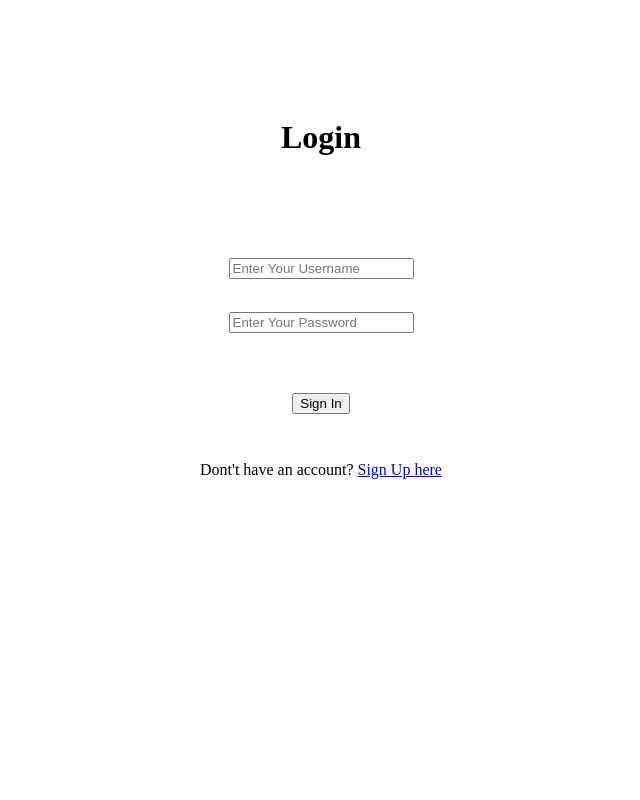
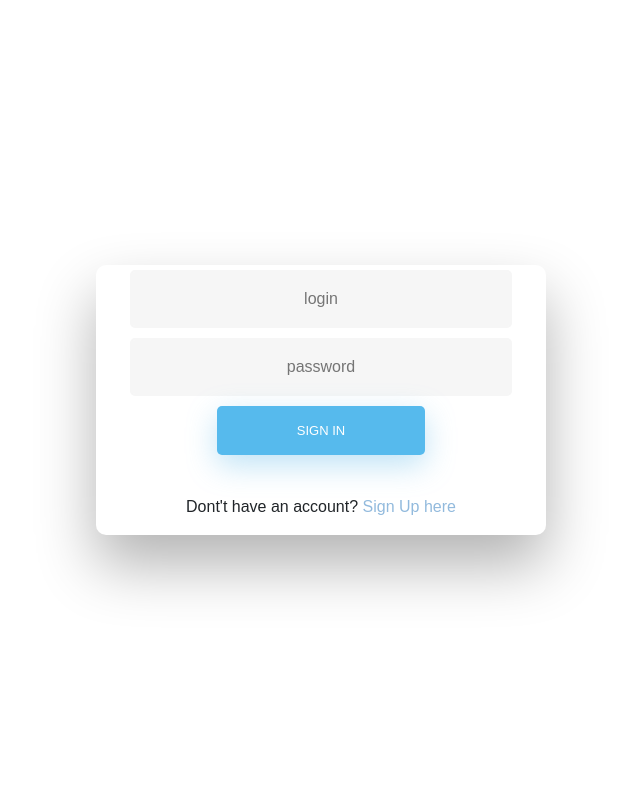
Before and after one commit to omkargokhale2001/music_database, a Flask app: page /login in a window 1280 px wide. Shown: the whole page, without its empty margins (319-959 px from the left). Run offline with Flask 2, Linux system fonts and the light colour scheme; parts of the project's set-up code (start-up, migrations or seed data) failed here and were passed over; some libraries are stand-ins or nearby versions.

Commit message:
Fixed Search bars, navbars and colour scheme

```diff
--- a/app.py
+++ b/app.py
@@ -27,7 +27,9 @@
 
 @app.route('/', methods=['GET'])
 def index():
-    return render_template('index.html', x="Music Player")
+    name = session['name']
+    msg = "Welcome " + str(name)
+    return render_template('index.html', msg=msg)
 
 # Searching by name
 @app.route('/song_search/song_name', methods=['GET','POST'])
@@ -49,7 +51,7 @@
         return render_template('songs.html', result=result, url=song_url)
     else:
         cur = mysql.connection.cursor()
-        cur.execute("SELECT * FROM Songs ORDER BY RAND() LIMIT 4")
+        cur.execute("SELECT * FROM Songs ORDER BY RAND() LIMIT 6")
         song_details = cur.fetchall()
         print(song_details)
         names = []
@@ -303,7 +305,7 @@
             session['email'] = account['email']
             msg = 'Logged in successfully !'
             print(msg)
-            return render_template('index.html', msg=msg, name=session['name'])
+            return redirect(url_for("index"))
         else:
             msg = 'Incorrect username / password !'
         print(msg)
@@ -322,3 +324,5 @@
     app.jinja_env.auto_reload = True
     app.config['TEMPLATES_AUTO_RELOAD'] = True
     app.run(debug=True)
+
+# render_template('index.html', msg=msg, name=session['name'])
--- /dev/null
+++ b/static/css/login.css
@@ -0,0 +1,263 @@
+/*Login*/
+
+/* BASIC */
+
+html {
+  background-color: #56baed;
+}
+
+body {
+  font-family: "Poppins", sans-serif;
+  height: 100vh;
+}
+
+a {
+  color: #92badd;
+  display:inline-block;
+  text-decoration: none;
+  font-weight: 400;
+}
+
+h2 {
+  text-align: center;
+  font-size: 16px;
+  font-weight: 600;
+  text-transform: uppercase;
+  display:inline-block;
+  margin: 40px 8px 10px 8px;
+  color: #cccccc;
+}
+
+
+
+/* STRUCTURE */
+
+.wrapper {
+  display: flex;
+  align-items: center;
+  flex-direction: column;
+  justify-content: center;
+  width: 100%;
+  min-height: 100%;
+  padding: 20px;
+}
+
+#formContent {
+  -webkit-border-radius: 10px 10px 10px 10px;
+  border-radius: 10px 10px 10px 10px;
+  background: #fff;
+  padding: 30px;
+  width: 90%;
+  max-width: 450px;
+  position: relative;
+  padding: 0px;
+  -webkit-box-shadow: 0 30px 60px 0 rgba(0,0,0,0.3);
+  box-shadow: 0 30px 60px 0 rgba(0,0,0,0.3);
+  text-align: center;
+}
+
+#formFooter {
+  background-color: #f6f6f6;
+  border-top: 1px solid #dce8f1;
+  padding: 25px;
+  text-align: center;
+  -webkit-border-radius: 0 0 10px 10px;
+  border-radius: 0 0 10px 10px;
+}
+
+
+
+/* TABS */
+
+h2.inactive {
+  color: #cccccc;
+}
+
+h2.active {
+  color: #0d0d0d;
+  border-bottom: 2px solid #5fbae9;
+}
+
+
+
+/* FORM TYPOGRAPHY*/
+
+input[type=button], input[type=submit], input[type=reset]  {
+  background-color: #56baed;
+  border: none;
+  color: white;
+  padding: 15px 80px;
+  text-align: center;
+  text-decoration: none;
+  display: inline-block;
+  text-transform: uppercase;
+  font-size: 13px;
+  -webkit-box-shadow: 0 10px 30px 0 rgba(95,186,233,0.4);
+  box-shadow: 0 10px 30px 0 rgba(95,186,233,0.4);
+  -webkit-border-radius: 5px 5px 5px 5px;
+  border-radius: 5px 5px 5px 5px;
+  margin: 5px 20px 40px 20px;
+  -webkit-transition: all 0.3s ease-in-out;
+  -moz-transition: all 0.3s ease-in-out;
+  -ms-transition: all 0.3s ease-in-out;
+  -o-transition: all 0.3s ease-in-out;
+  transition: all 0.3s ease-in-out;
+}
+
+input[type=button]:hover, input[type=submit]:hover, input[type=reset]:hover  {
+  background-color: #39ace7;
+}
+
+input[type=button]:active, input[type=submit]:active, input[type=reset]:active  {
+  -moz-transform: scale(0.95);
+  -webkit-transform: scale(0.95);
+  -o-transform: scale(0.95);
+  -ms-transform: scale(0.95);
+  transform: scale(0.95);
+}
+
+input[type=text] {
+  background-color: #f6f6f6;
+  border: none;
+  color: #0d0d0d;
+  padding: 15px 32px;
+  text-align: center;
+  text-decoration: none;
+  display: inline-block;
+  font-size: 16px;
+  margin: 5px;
+  width: 85%;
+  border: 2px solid #f6f6f6;
+  -webkit-transition: all 0.5s ease-in-out;
+  -moz-transition: all 0.5s ease-in-out;
+  -ms-transition: all 0.5s ease-in-out;
+  -o-transition: all 0.5s ease-in-out;
+  transition: all 0.5s ease-in-out;
+  -webkit-border-radius: 5px 5px 5px 5px;
+  border-radius: 5px 5px 5px 5px;
+}
+
+input[type=text]:focus {
+  background-color: #fff;
+  border-bottom: 2px solid #5fbae9;
+}
+
+input[type=text]:placeholder {
+  color: #cccccc;
+}
+
+
+
+/* ANIMATIONS */
+
+/* Simple CSS3 Fade-in-down Animation */
+.fadeInDown {
+  -webkit-animation-name: fadeInDown;
+  animation-name: fadeInDown;
+  -webkit-animation-duration: 1s;
+  animation-duration: 1s;
+  -webkit-animation-fill-mode: both;
+  animation-fill-mode: both;
+}
+
+@-webkit-keyframes fadeInDown {
+  0% {
+    opacity: 0;
+    -webkit-transform: translate3d(0, -100%, 0);
+    transform: translate3d(0, -100%, 0);
+  }
+  100% {
+    opacity: 1;
+    -webkit-transform: none;
+    transform: none;
+  }
+}
+
+@keyframes fadeInDown {
+  0% {
+    opacity: 0;
+    -webkit-transform: translate3d(0, -100%, 0);
+    transform: translate3d(0, -100%, 0);
+  }
+  100% {
+    opacity: 1;
+    -webkit-transform: none;
+    transform: none;
+  }
+}
+
+/* Simple CSS3 Fade-in Animation */
+@-webkit-keyframes fadeIn { from { opacity:0; } to { opacity:1; } }
+@-moz-keyframes fadeIn { from { opacity:0; } to { opacity:1; } }
+@keyframes fadeIn { from { opacity:0; } to { opacity:1; } }
+
+.fadeIn {
+  opacity:0;
+  -webkit-animation:fadeIn ease-in 1;
+  -moz-animation:fadeIn ease-in 1;
+  animation:fadeIn ease-in 1;
+
+  -webkit-animation-fill-mode:forwards;
+  -moz-animation-fill-mode:forwards;
+  animation-fill-mode:forwards;
+
+  -webkit-animation-duration:1s;
+  -moz-animation-duration:1s;
+  animation-duration:1s;
+}
+
+.fadeIn.first {
+  -webkit-animation-delay: 0.4s;
+  -moz-animation-delay: 0.4s;
+  animation-delay: 0.4s;
+}
+
+.fadeIn.second {
+  -webkit-animation-delay: 0.6s;
+  -moz-animation-delay: 0.6s;
+  animation-delay: 0.6s;
+}
+
+.fadeIn.third {
+  -webkit-animation-delay: 0.8s;
+  -moz-animation-delay: 0.8s;
+  animation-delay: 0.8s;
+}
+
+.fadeIn.fourth {
+  -webkit-animation-delay: 1s;
+  -moz-animation-delay: 1s;
+  animation-delay: 1s;
+}
+
+/* Simple CSS3 Fade-in Animation */
+.underlineHover:after {
+  display: block;
+  left: 0;
+  bottom: -10px;
+  width: 0;
+  height: 2px;
+  background-color: #56baed;
+  content: "";
+  transition: width 0.2s;
+}
+
+.underlineHover:hover {
+  color: #0d0d0d;
+}
+
+.underlineHover:hover:after{
+  width: 100%;
+}
+
+
+
+/* OTHERS */
+
+*:focus {
+    outline: none;
+}
+
+#icon {
+  width:60%;
+}
--- a/templates/create-playlist.html
+++ b/templates/create-playlist.html
@@ -8,7 +8,7 @@
 <form method="POST" action="">
     Enter Playlist name: <input type="text" name="playlist_name" />
     <br>
-    <a href="/all_playlists"><input type="submit" /></a>
+    <input type="submit" />
 </form>
 
 {% endblock %}>
--- a/templates/login.html
+++ b/templates/login.html
@@ -1,24 +1,59 @@
+<!--<!DOCTYPE html>-->
+<!--<html>-->
+<!--    <head>-->
+<!--        <meta charset="UTF-8">-->
+<!--        <title> Login </title>-->
+<!--    </head>-->
+<!--    <body></br></br></br></br></br>-->
+<!--        <div align="center">-->
+<!--          <div align="center" class="border">-->
+<!--             <div class="header">-->
+<!--                <h1 class="word">Login</h1>-->
+<!--             </div></br></br></br>-->
+<!--            <h2 class="word">-->
+<!--                <form action="{{ url_for('login') }}" method="post">-->
+<!--                  <div class="msg">{{ msg }}</div>-->
+<!--                    <input id="email" name="email" type="text" placeholder="Enter Your Username" class="textbox"/></br></br>-->
+<!--                    <input id="password" name="password" type="password" placeholder="Enter Your Password" class="textbox"/></br></br></br>-->
+<!--                    <input type="submit" class="btn" value="Sign In"></br></br>-->
+<!--                </form>-->
+<!--            </h2>-->
+<!--            <p class="bottom">Dont't have an account?  <a class="bottom" href="{{url_for('register')}}"> Sign Up here</a></p>-->
+<!--          </div>-->
+<!--        </div>-->
+<!--    </body>-->
+<!--</html>-->
 <!DOCTYPE html>
 <html>
 <head>
-        <meta charset="UTF-8">
-        <title> Login </title>
+ <link href="//maxcdn.bootstrapcdn.com/bootstrap/4.0.0/css/bootstrap.min.css" rel="stylesheet" id="bootstrap-css">
+  <link rel="stylesheet" href="{{ url_for('static', filename='css/login.css') }}">
+<script src="//maxcdn.bootstrapcdn.com/bootstrap/4.0.0/js/bootstrap.min.js"></script>
+<script src="//cdnjs.cloudflare.com/ajax/libs/jquery/3.2.1/jquery.min.js"></script>
+<!------ Include the above in your HEAD tag ---------->
 </head>
-    <body></br></br></br></br></br>
-        <div align="center">
-          <div align="center" class="border">
-             <div class="header">
-                <h1 class="word">Login</h1>
-             </div></br></br></br>
-            <h2 class="word">
+
+<body>
+<div class="wrapper fadeInDown">
+  <div id="formContent">
+    <!-- Tabs Titles -->
+
+    <!-- Icon -->
+    <div class="fadeIn first">
+<!--      <img src="http://danielzawadzki.com/codepen/01/icon.svg" id="icon" alt="User Icon" />-->
+    </div>
+
+    <!-- Login Form -->
     <form action="{{ url_for('login') }}" method="post">
       <div class="msg">{{ msg }}</div>
-                    <input id="email" name="email" type="text" placeholder="Enter Your Username" class="textbox"/></br></br>
-                    <input id="password" name="password" type="password" placeholder="Enter Your Password" class="textbox"/></br></br></br>
-                    <input type="submit" class="btn" value="Sign In"></br></br>
+      <input type="text" id="email" class="fadeIn second" name="email" placeholder="login">
+      <input type="text" id="password" type="password" class="fadeIn third" name="password" placeholder="password">
+      <input type="submit" class="fadeIn fourth" value="Sign In">
     </form>
-            </h2>
+
+    <!-- Remind Passowrd -->
     <p class="bottom">Dont't have an account?  <a class="bottom" href="{{url_for('register')}}"> Sign Up here</a></p>
+
   </div>
 </div>
 </body>
```
Also changed, not shown: static/css/style.css (+34 -4 lines), templates/albums.html (+9 -3 lines), templates/artists.html (+9 -3 lines), templates/index.html (+18 -20 lines), templates/register.html (+52 -16 lines), templates/songs.html (+29 -7 lines), static/images/neon.jpg (added). Lines whose indentation alone changed are shown as unchanged.
